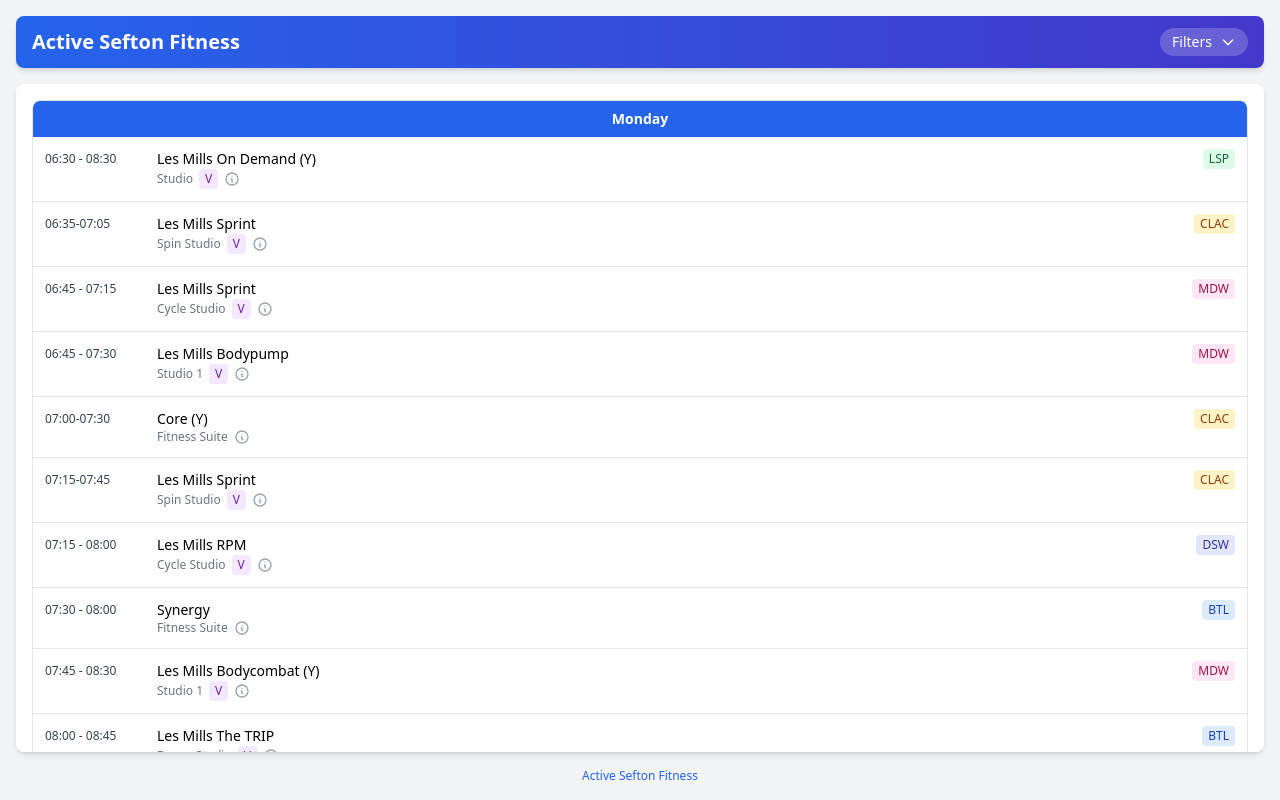
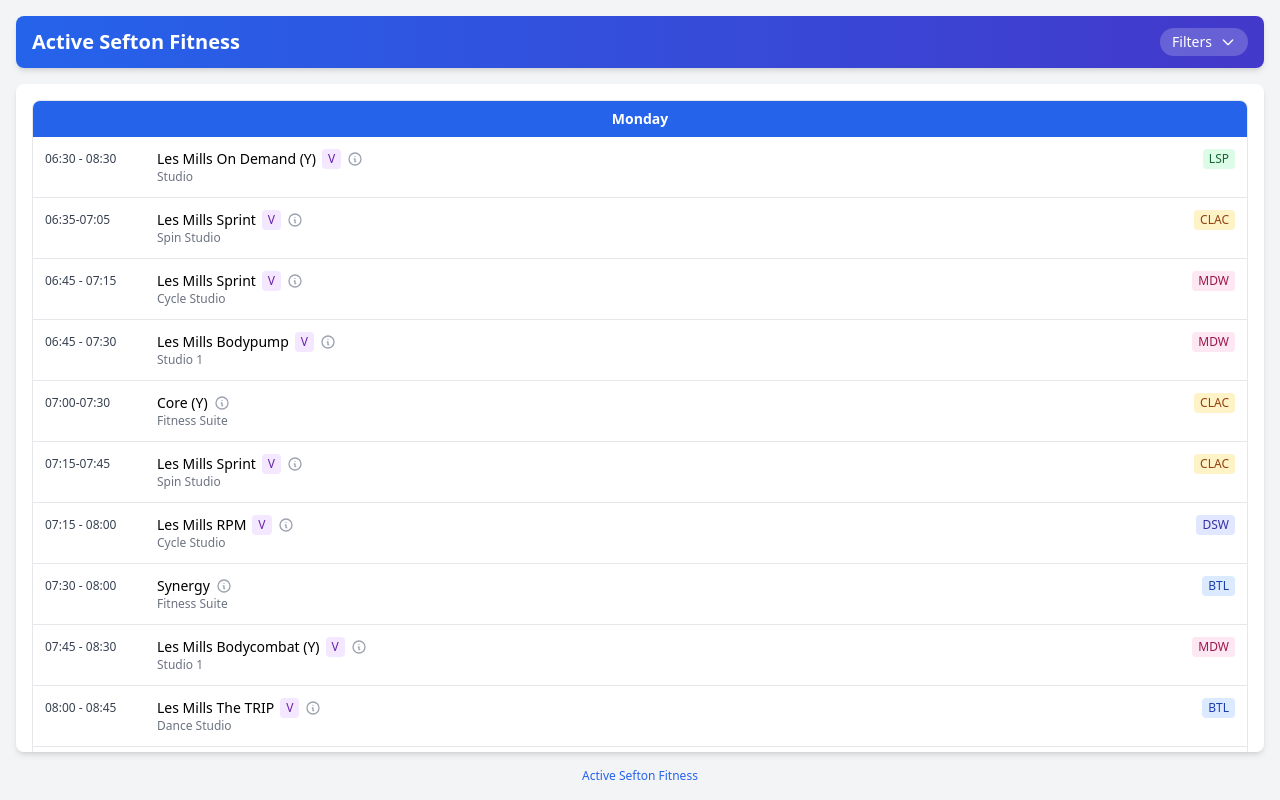
Before and after one commit to johnnyhawk02/fitness-timetable-app, a React (Create React App) app: page / in a window 1280 px wide. Built offline with nearby package versions, Linux system fonts and the light colour scheme.

Commit message:
Revert "Refactor class details layout in FitnessTimetable for improved readability"
This reverts commit 9fb4408577bb754e2bd175fc23e70bd12fa8877f.

```diff
--- a/src/components/FitnessTimetable.jsx
+++ b/src/components/FitnessTimetable.jsx
@@ -954,11 +954,8 @@ const FitnessTimetable = () => {
                       <div key={`${day}-${idx}`} className="flex items-start p-3 hover:bg-gray-50">
                         <div className="w-28 font-medium text-gray-700 text-xs pt-0.5 text-left pr-4">{cls.time}</div>
                         <div className="flex-1 text-left">
-                          <div className="font-medium text-sm">
+                          <div className="font-medium text-sm flex items-center">
                             {cls.activity}
-                          </div>
-                          <div className="flex items-center text-xs text-gray-500">
-                            {cls.location}
                             {cls.virtual && (
                               <span className="ml-1.5 px-1.5 py-0.5 text-xs font-medium rounded bg-purple-100 text-purple-800">
                                 V
@@ -975,6 +972,7 @@ const FitnessTimetable = () => {
                               </svg>
                             </button>
                           </div>
+                          <div className="text-xs text-gray-500">{cls.location}</div>
                         </div>
                         <div className="w-20 flex justify-end">
                           <span
```
